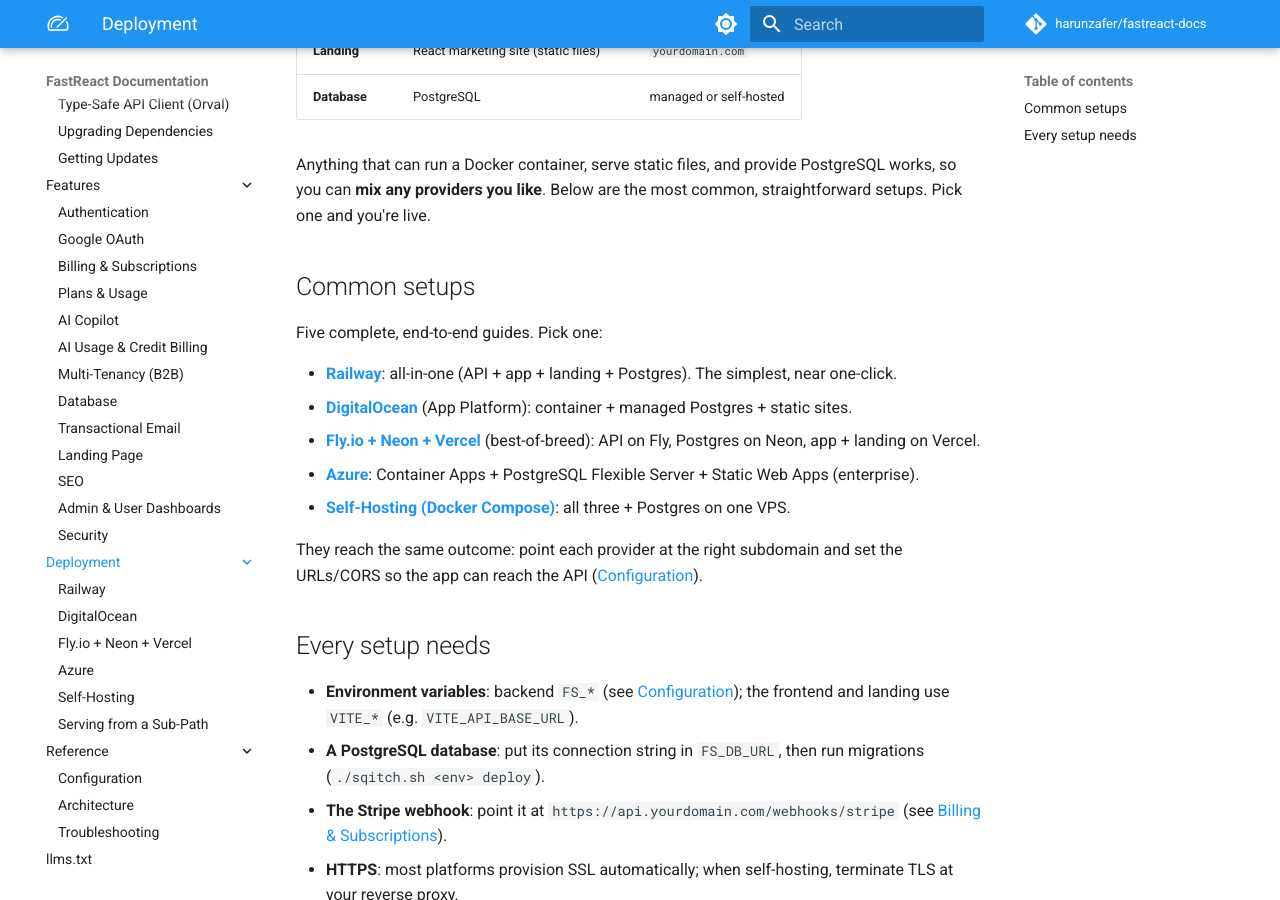
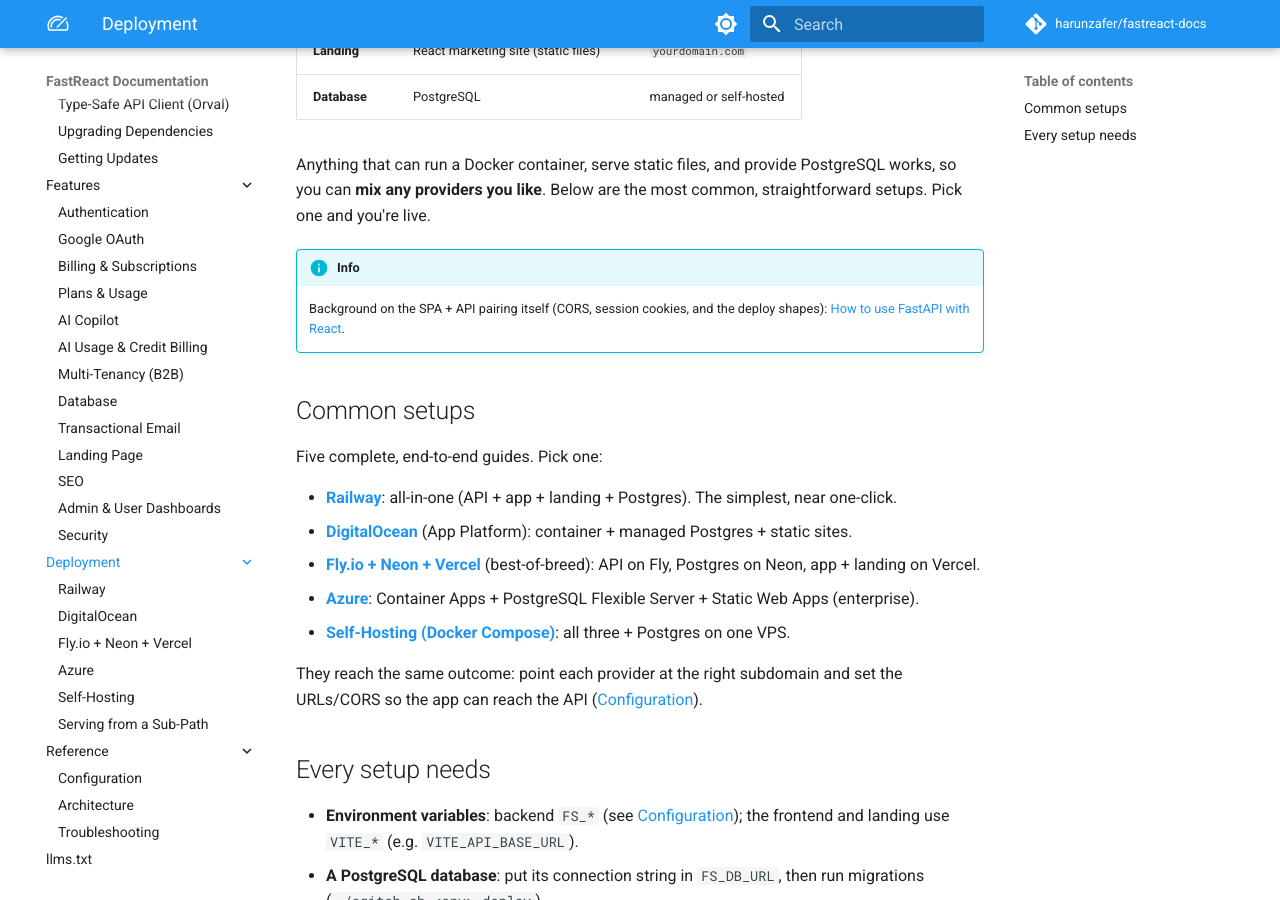
Before and after one commit to harunzafer/fastreact-docs, an MkDocs documentation site: the page built from docs/deployment/index.md, in a window 1280 px wide and 900 px high, scrolled down 355 px. Built offline with MkDocs 1.6.1 and Material for MkDocs 9.7.7, drawn with Linux system fonts in a browser that asks for light colours; comment, search, counter and statistics services are not loaded.

Commit message:
seo: link the fastapi-react stack page from Quick Start and Deployment
Ports the fastsvelte-docs change: the stack page's only inlink was the
marketing footer, which starves its crawl priority. Docs are crawled
regularly, so these two contextual links promote it.

Co-Authored-By: Claude Fable 5 <noreply@anthropic.com>

```diff
--- a/docs/deployment/index.md
+++ b/docs/deployment/index.md
@@ -15,6 +15,10 @@ FastReact deploys as three pieces plus a database. A typical production setup ma
 | **Database** | PostgreSQL | managed or self-hosted |
 
 Anything that can run a Docker container, serve static files, and provide PostgreSQL works, so you can **mix any providers you like**. Below are the most common, straightforward setups. Pick one and you're live.
+
+!!! info
+
+    Background on the SPA + API pairing itself (CORS, session cookies, and the deploy shapes): [How to use FastAPI with React](https://fastreact.dev/fastapi-react).
 
 ## Common setups
 
```
Also changed, not shown: docs/index.md (+1 -0 lines).
